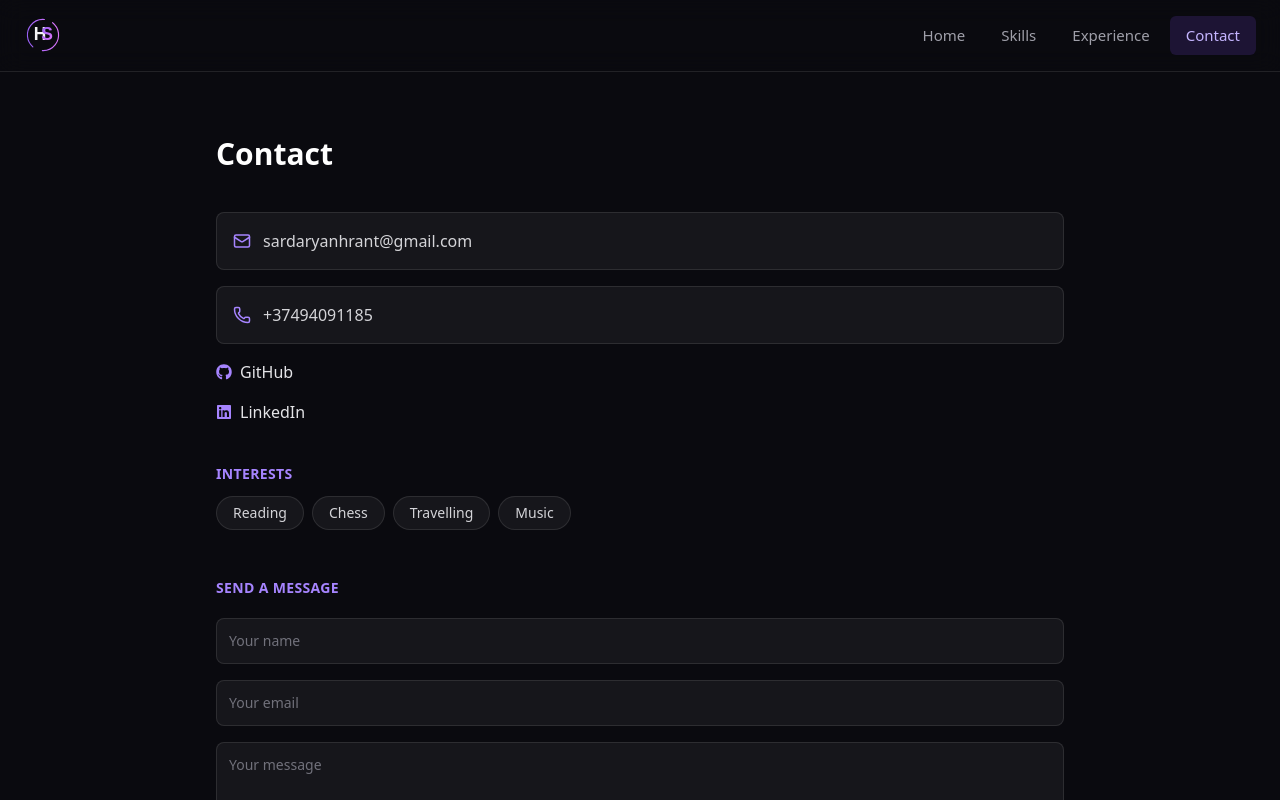
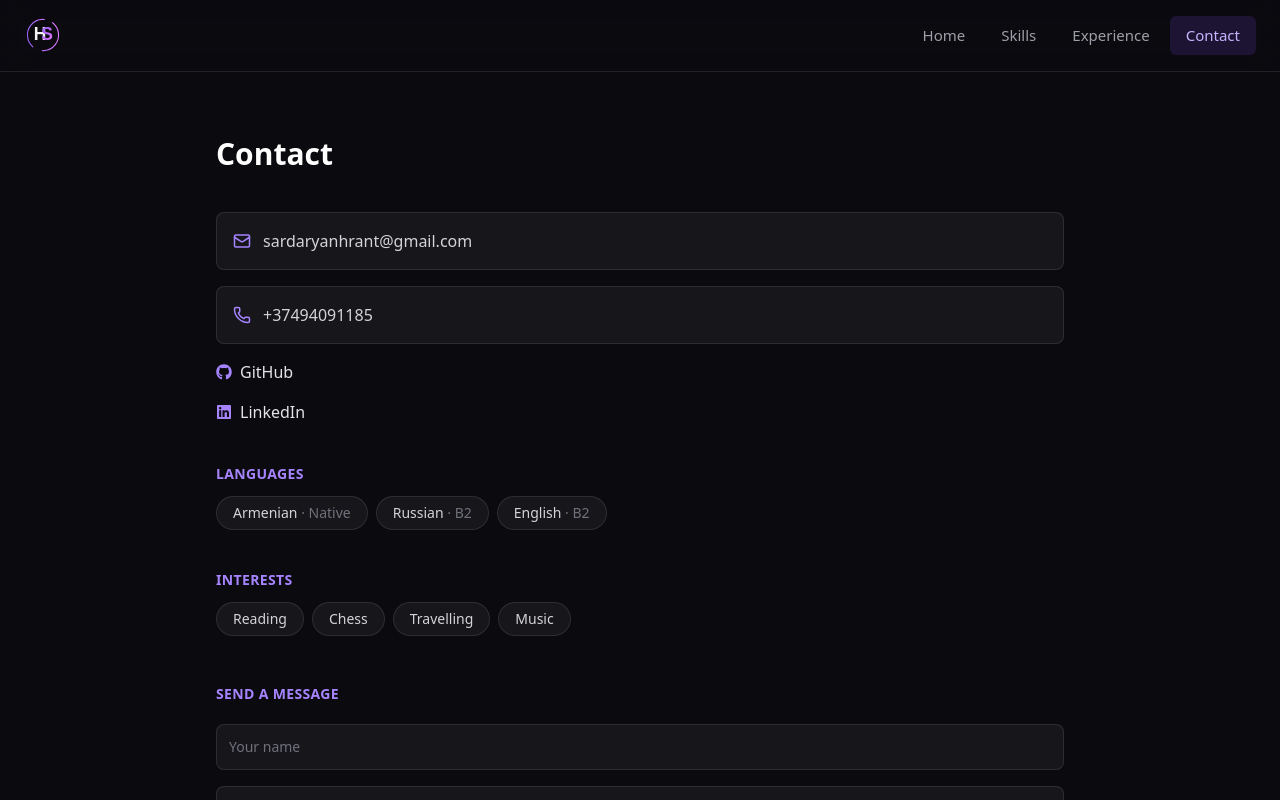
Before and after one commit to sardarhrant/cv-ssr, a Next.js app: page /contact in a window 1280 px wide. Shown: the top 800 px of the page. Built offline with nearby package versions, Linux system fonts and the light colour scheme.

Commit message:
Add languages section, fix analytics script with next/script

```diff
--- a/app/components/ResumeDocument.tsx
+++ b/app/components/ResumeDocument.tsx
@@ -9,7 +9,7 @@ import {
     Circle,
     Rect,
 } from "@react-pdf/renderer";
-import { profile, skillGroups, experience, education, interests } from "@/app/data/cv";
+import {profile, skillGroups, experience, education, interests, languages} from "@/app/data/cv";
 
 const ACCENT = "#7c3aed";
 const TEXT_COLOR = "#555";
@@ -218,6 +218,11 @@ export default function ResumeDocument() {
                     </View>
                 ))}
 
+                <Text style={styles.sectionTitle}>Languages</Text>
+                <Text style={styles.skillLine}>
+                    {languages.map((l) => `${l.name} (${l.level})`).join(", ")}
+                </Text>
+
                 <Text style={styles.sectionTitle}>Interests</Text>
                 <Text style={styles.skillLine}>{interests.join(", ")}</Text>
             </Page>
--- a/app/contact/page.tsx
+++ b/app/contact/page.tsx
@@ -1,7 +1,7 @@
 "use client";
 
 import { useState } from "react";
-import { profile, interests } from "@/app/data/cv";
+import {profile, interests, languages} from "@/app/data/cv";
 import PageTransition from "@/app/components/PageTransition";
 import { Mail, Phone } from "lucide-react";
 import { FaGithub, FaLinkedin } from "react-icons/fa";
@@ -50,6 +50,20 @@ export default function Contact() {
             <a href={profile.linkedin} target="_blank" className="flex items-center gap-2 hover:text-white">
                 <FaLinkedin size={16} className="text-violet-400" /> LinkedIn
             </a>
+        </div>
+
+        <h3 className="mt-10 mb-3 text-sm font-semibold tracking-wide text-violet-400 uppercase">
+            Languages
+        </h3>
+        <div className="flex flex-wrap gap-2">
+            {languages.map((lang) => (
+                <span
+                    key={lang.name}
+                    className="rounded-full border border-white/10 bg-white/5 px-4 py-1.5 text-sm text-zinc-300"
+                >
+                    {lang.name} <span className="text-zinc-500">· {lang.level}</span>
+                </span>
+            ))}
         </div>
 
     <h3 className="mt-10 mb-3 text-sm font-semibold tracking-wide text-violet-400 uppercase">
--- a/app/data/cv.tsx
+++ b/app/data/cv.tsx
@@ -321,3 +321,9 @@ export const education = [
 ];
 
 export const interests = ["Reading", "Chess", "Travelling", "Music"];
+
+export const languages = [
+    { name: "Armenian", level: "Native" },
+    { name: "Russian", level: "B2" },
+    { name: "English", level: "B2" },
+];
```
